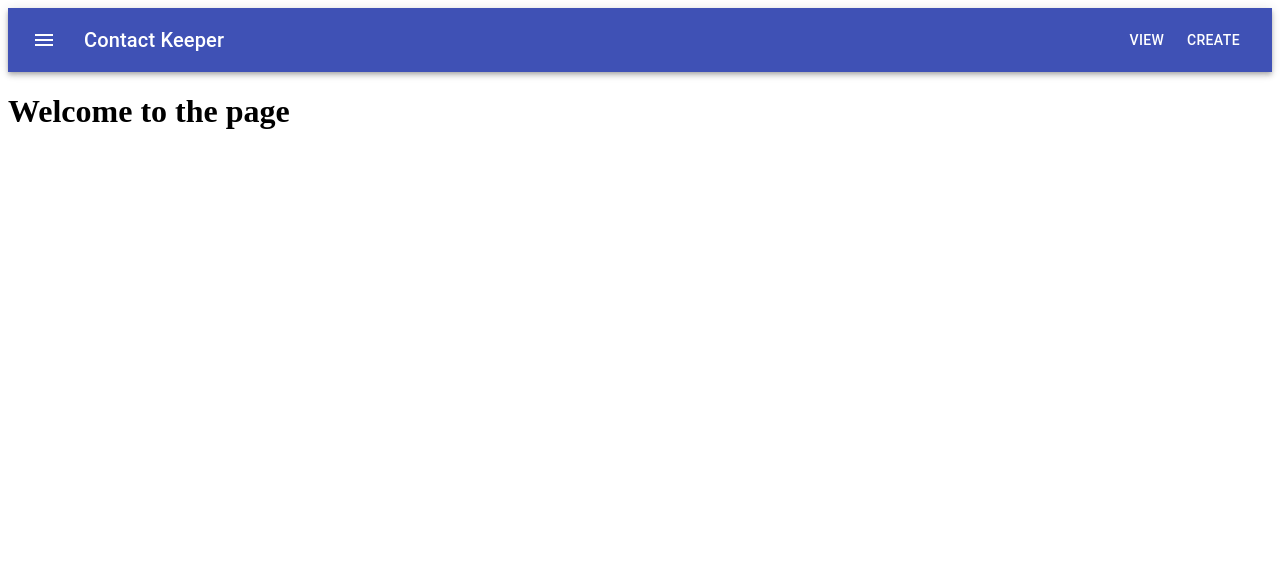
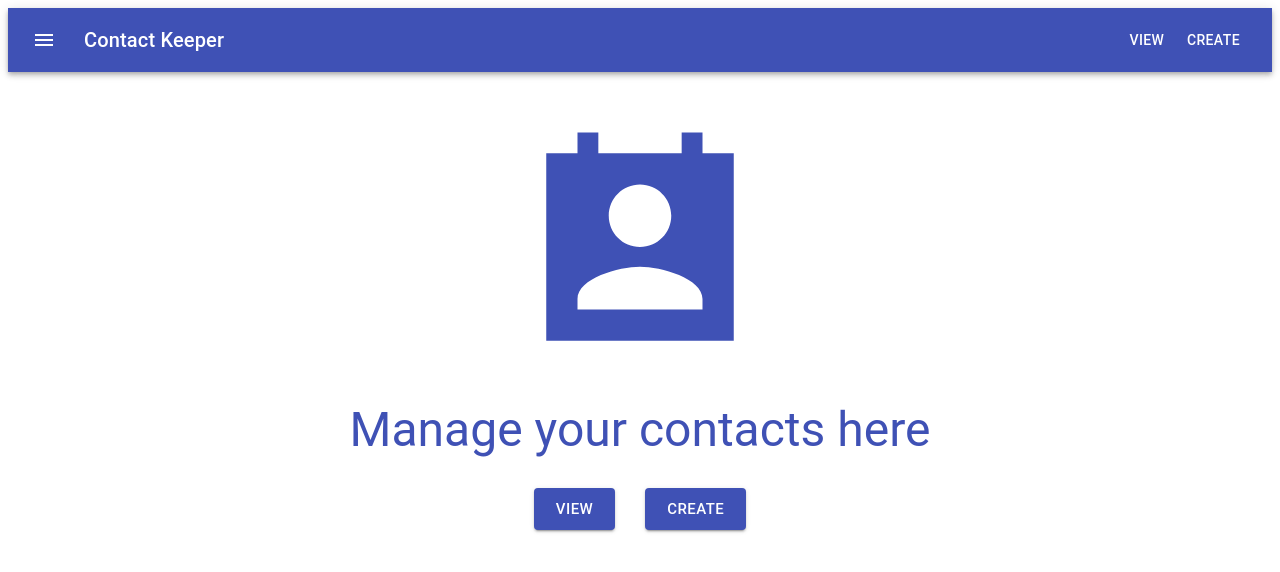
Before and after one commit to bharath-02/CRM-frontend, a React (Create React App) app in the folder client/: page / in a window 1280 px wide. Shown: the top 572 px of the page. Built offline with nearby package versions, Linux system fonts and the light colour scheme; the HTML template or start-up script is replaced by a standard one.

Commit message:
completed homepage

```diff
--- a/client/src/App.css
+++ b/client/src/App.css
@@ -1,3 +1,10 @@
 .linkStyling {
   text-decoration: none !important;
 }
+
+.flex-items {
+  display: flex;
+  flex-direction: column;
+  justify-content: center;
+  align-items: center;
+}
--- a/client/src/components/home.js
+++ b/client/src/components/home.js
@@ -1,9 +1,27 @@
 import React from 'react'
+import {
+    Typography,
+    Button
+} from '@material-ui/core';
+import PermContactCalendarSharpIcon from '@material-ui/icons/PermContactCalendarSharp';
 
 const Home = () => {
     return (
-        <div>
-            <h1>Welcome to the page</h1>
+        <div className="flex-items">
+            <PermContactCalendarSharpIcon color="primary" style={{ fontSize: 250, marginTop: 50 }} />
+
+            <Typography variant="h3" color="primary" style={{ marginTop: 30 }}>
+                Manage your contacts here
+            </Typography>
+
+            <div style={{ marginTop: 30 }}>
+                <Button href="/view" variant="contained" color="primary" size="large" style={{ marginRight: 30 }}>
+                    View
+                </Button>
+                <Button href="/create" variant="contained" color="primary" size="large">
+                    Create
+                </Button>
+            </div>
         </div>
     )
 }
```
